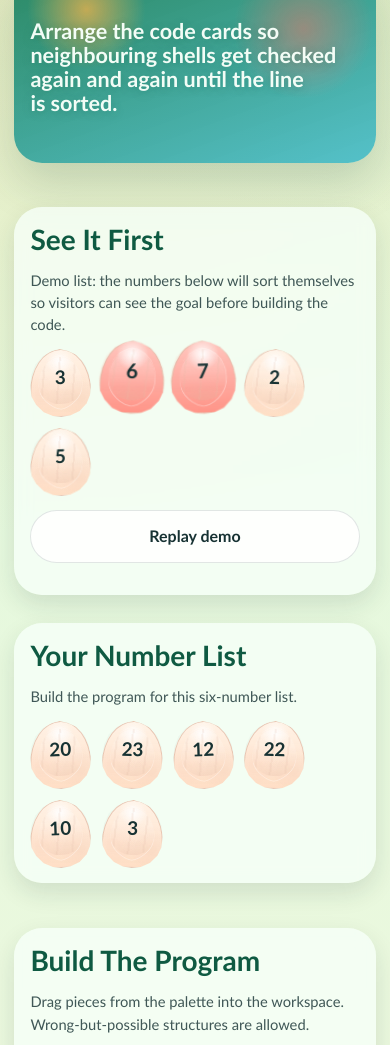
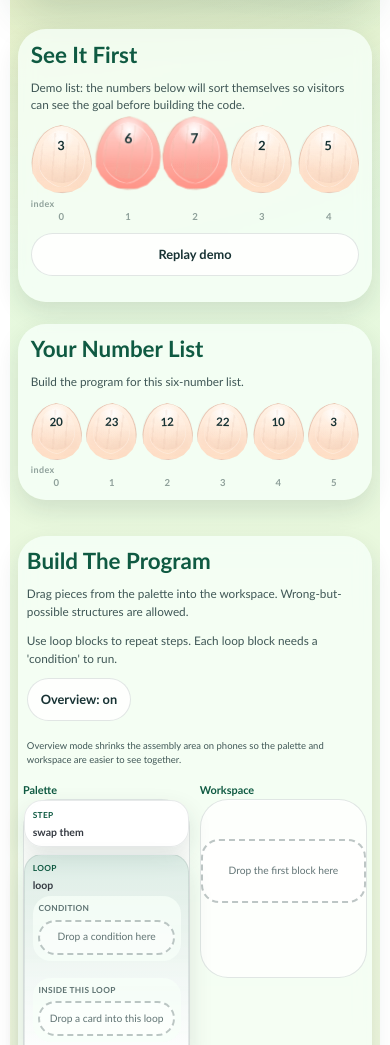
Before and after one commit to jhudshcg/summer-fair-2026-activities, a plain HTML site: page public/bubble-sort.html in a window 390 px wide. Shown: the part 724-1769 px from the top of the page. Drawn offline with Linux system fonts and the light colour scheme.

Commit message:
improved/fixed code blocks, added more info for learners

```diff
--- a/public/bubble-sort.html
+++ b/public/bubble-sort.html
@@ -42,7 +42,19 @@
             <p class="mini-note">
               Demo list: the numbers below will sort themselves so visitors can see the goal before building the code.
             </p>
-            <div class="number-row" data-demo-row aria-label="Bubble sort demo numbers"></div>
+            <div class="number-list-stack number-list-stack--demo">
+              <div class="number-row" data-demo-row aria-label="Bubble sort demo numbers"></div>
+              <div class="number-index number-index--demo minor-info" aria-hidden="true">
+                <span class="number-index__label">index</span>
+                <div class="number-index__values">
+                  <span class="number-index__value">0</span>
+                  <span class="number-index__value">1</span>
+                  <span class="number-index__value">2</span>
+                  <span class="number-index__value">3</span>
+                  <span class="number-index__value">4</span>
+                </div>
+              </div>
+            </div>
           </div>
           <button class="ghost-button" type="button" data-demo-replay>Replay demo</button>
         </div>
@@ -50,13 +62,29 @@
       <article class="panel info-block">
         <h2>Your Number List</h2>
         <p class="mini-note">Build the program for this six-number list.</p>
-        <div class="number-row" data-puzzle-row aria-label="Current number list"></div>
+        <div class="number-list-stack">
+          <div class="number-row" data-puzzle-row aria-label="Current number list"></div>
+          <div class="number-index minor-info" aria-hidden="true">
+            <span class="number-index__label">index</span>
+            <div class="number-index__values">
+              <span class="number-index__value">0</span>
+              <span class="number-index__value">1</span>
+              <span class="number-index__value">2</span>
+              <span class="number-index__value">3</span>
+              <span class="number-index__value">4</span>
+              <span class="number-index__value">5</span>
+            </div>
+          </div>
+        </div>
       </article>
       <section class="page-grid">
         <article class="panel info-block">
           <h2>Build The Program</h2>
           <p class="mini-note">
             Drag pieces from the palette into the workspace. Wrong-but-possible structures are allowed.
+          </p>
+          <p class="mini-note assembly-tools__prompt">
+            Use loop blocks to repeat steps. Each loop block needs a 'condition' to run.
           </p>
           <div class="assembly-tools">
             <button
--- a/public/css/styles.css
+++ b/public/css/styles.css
@@ -20,8 +20,8 @@
   --shadow-soft: 0 10px 24px rgba(23, 50, 51, 0.12);
   --radius-large: 28px;
   --radius-medium: 18px;
-  --radius-small: 12px;
-  --space-1: 0.5rem;
+    padding: 0.5rem 0.8rem;
+    font-size: 0.8rem;
   --space-2: 0.875rem;
   --space-3: 1.25rem;
   --space-4: 1.75rem;
@@ -329,6 +329,65 @@ a {
   }
 }
 
+@media (max-width: 32rem) {
+  .site-shell {
+    padding-left: 0.6rem;
+    padding-right: 0.6rem;
+  }
+
+  [data-page="bubble-sort"] .page-grid > article.panel.info-block:first-child {
+    padding-left: 0.7rem;
+    padding-right: 0.7rem;
+  }
+
+  [data-page="bubble-sort"] .number-row[data-demo-row] {
+    flex-wrap: nowrap;
+    gap: 0.45rem;
+  }
+
+  [data-page="bubble-sort"] .number-row[data-demo-row] .number-chip {
+    min-width: 0;
+    width: calc((100% - (4 * 0.45rem)) / 5);
+    min-height: 0;
+    aspect-ratio: 3.8 / 4.25;
+    padding: 0.98rem 0.65rem 0.76rem;
+    font-size: 1rem;
+  }
+
+  [data-page="bubble-sort"] .number-index--demo .number-index__values {
+    grid-template-columns: repeat(5, minmax(0, 1fr));
+    gap: 0.45rem;
+    width: 100%;
+  }
+
+  [data-page="bubble-sort"] .number-row[data-puzzle-row],
+  [data-page="bubble-sort"] .number-row[data-success-row] {
+    flex-wrap: nowrap;
+    gap: 0.35rem;
+  }
+
+  [data-page="bubble-sort"] .number-row[data-puzzle-row] .number-chip,
+  [data-page="bubble-sort"] .number-row[data-success-row] .number-chip {
+    min-width: 0;
+    width: calc((100% - (5 * 0.35rem)) / 6);
+    min-height: 0;
+    aspect-ratio: 3.8 / 4.25;
+    padding: 0.92rem 0.55rem 0.72rem;
+    font-size: 0.9rem;
+  }
+
+  [data-page="bubble-sort"] .number-index__values {
+    grid-template-columns: repeat(6, minmax(0, 1fr));
+    gap: 0.35rem;
+    width: 100%;
+  }
+
+  [data-bubble-sort-page].is-assembly-overview .assembly-layout {
+    margin-left: -0.3rem;
+    margin-right: -0.3rem;
+  }
+}
+
 .info-block {
   display: grid;
   gap: var(--space-2);
@@ -383,6 +442,10 @@ a {
   font-size: 0.92rem;
 }
 
+.minor-info {
+  color: rgba(23, 50, 51, 0.46);
+}
+
 .activity-summary .lede {
   color: rgba(15, 90, 66, 0.92);
   font-weight: 700;
@@ -408,22 +471,68 @@ a {
 
 .assembly-tools {
   display: grid;
-  gap: var(--space-2);
+  grid-template-columns: minmax(0, 1fr);
+  gap: 0.35rem;
 }
 
 .assembly-overview-toggle {
   display: none;
   width: fit-content;
+  padding: 0.5rem 0.8rem;
+  font-size: 0.8rem;
+}
+
+.assembly-tools__prompt,
+.assembly-tools__note {
+  max-width: 36rem;
 }
 
 .assembly-tools__note {
-  max-width: 36rem;
+  margin-top: 0;
+  margin-bottom: 0.45rem;
+  font-size: 0.74rem;
+}
+
+.number-list-stack {
+  display: grid;
+  gap: 0.3rem;
 }
 
 .number-row {
   display: flex;
   flex-wrap: wrap;
   gap: 0.65rem;
+}
+
+.number-index {
+  display: grid;
+  gap: 0.12rem;
+}
+
+.number-index__label {
+  color: currentColor;
+  font-size: 0.7rem;
+  font-weight: 700;
+  letter-spacing: 0.05em;
+}
+
+.number-index__values {
+  display: grid;
+  grid-template-columns: repeat(6, 3.8rem);
+  gap: 0.65rem;
+  width: max-content;
+}
+
+.number-index--demo .number-index__values {
+  grid-template-columns: repeat(5, 3.8rem);
+}
+
+.number-index__value {
+  color: currentColor;
+  font-size: 0.75rem;
+  font-weight: 700;
+  line-height: 1;
+  text-align: center;
 }
 
 .number-chip {
@@ -900,7 +1009,7 @@ a {
 
   [data-bubble-sort-page].is-assembly-overview .assembly-layout {
     grid-template-columns: repeat(2, minmax(0, 1fr));
-    gap: var(--space-1);
+    gap: 0.75rem;
   }
 
   [data-bubble-sort-page].is-assembly-overview .assembly-column {
@@ -909,6 +1018,7 @@ a {
 
   [data-bubble-sort-page].is-assembly-overview .assembly-column h3 {
     font-size: 0.85rem;
+    margin-bottom: 0.2rem;
   }
 
   [data-bubble-sort-page].is-assembly-overview .assembly-palette,
@@ -974,6 +1084,7 @@ a {
   .activity-summary {
     grid-template-columns: 1fr auto;
     align-items: center;
+
   }
 
   .assembly-layout,
--- a/public/js/bubble-sort.js
+++ b/public/js/bubble-sort.js
@@ -193,12 +193,6 @@
         label: "for pass from 2 to length(numbers):",
       },
       {
-        id: "reset-swapped",
-        kind: "statement",
-        kicker: "Step",
-        label: "set swapped to false",
-      },
-      {
         id: "inner-loop",
         kind: "container",
         kicker: "Loop",
@@ -229,10 +223,25 @@
         label: "for index from 0 to length(numbers) - pass:",
       },
       {
-        id: "compare-swap",
+        id: "compare-condition",
+        kind: "container",
+        kicker: "Check",
+        label: "if numbers[index] > numbers[index + 1]:",
+        sockets: [
+          {
+            key: "body",
+            mode: "sequence",
+            label: "If true",
+            emptyLabel: "Drop a card into this check",
+            acceptKinds: ["statement", "container"],
+          },
+        ],
+      },
+      {
+        id: "swap-step",
         kind: "statement",
         kicker: "Step",
-        label: "if numbers[index] > numbers[index + 1], swap them and set swapped to true",
+        label: "swap them",
       },
     ];
   }
@@ -305,24 +314,24 @@
       return "Think about which condition controls the bigger repeat and which belongs inside it.";
     }
 
-    if (!getBody(snapshot, topLoopId).includes("reset-swapped")) {
-      return "The reset step belongs inside a loop, before the comparison work starts again.";
-    }
-
-    if (getBody(snapshot, topLoopId)[0] !== "reset-swapped") {
-      return "Inside the bigger repeat, reset before the comparison work.";
-    }
-
     if (!getBody(snapshot, topLoopId).includes(nestedLoopId)) {
       return "The smaller repeat should sit inside the bigger one.";
     }
 
-    if (!getBody(snapshot, nestedLoopId).includes("compare-swap")) {
-      return "The compare-and-swap step belongs inside the smaller repeated section.";
+    if (!getBody(snapshot, nestedLoopId).includes("compare-condition")) {
+      return "The comparison block belongs inside the smaller repeated section.";
     }
 
-    if (getBody(snapshot, nestedLoopId)[0] !== "compare-swap") {
-      return "Inside the smaller repeat, the compare-and-swap step should be the work being repeated.";
+    if (getBody(snapshot, nestedLoopId)[0] !== "compare-condition") {
+      return "Inside the smaller repeat, compare the two neighbouring numbers before anything else.";
+    }
+
+    if (!getBody(snapshot, "compare-condition").includes("swap-step")) {
+      return "Swapping only happens inside the comparison block.";
+    }
+
+    if (getBody(snapshot, "compare-condition")[0] !== "swap-step") {
+      return "Place the swap step inside the comparison block.";
     }
 
     return attemptCount > 1
@@ -343,14 +352,17 @@
     const nestedLoopId = LOOP_IDS.find((pieceId) => pieceId !== topLoopId);
     const outer = snapshot.sockets[topLoopId];
     const inner = snapshot.sockets[nestedLoopId];
+    const compare = snapshot.sockets["compare-condition"];
 
     return (
       Boolean(outer) &&
       Boolean(inner) &&
+      Boolean(compare) &&
       outer.header === "outer-condition" &&
-      JSON.stringify(outer.body) === JSON.stringify(["reset-swapped", nestedLoopId]) &&
+      JSON.stringify(outer.body) === JSON.stringify([nestedLoopId]) &&
       inner.header === "inner-condition" &&
-      JSON.stringify(inner.body) === JSON.stringify(["compare-swap"])
+      JSON.stringify(inner.body) === JSON.stringify(["compare-condition"]) &&
+      JSON.stringify(compare.body) === JSON.stringify(["swap-step"])
     );
   }
 
```
Also changed, not shown: challenge_spec.md (+6 -6 lines), checkpoint.md (+11 -0 lines).
